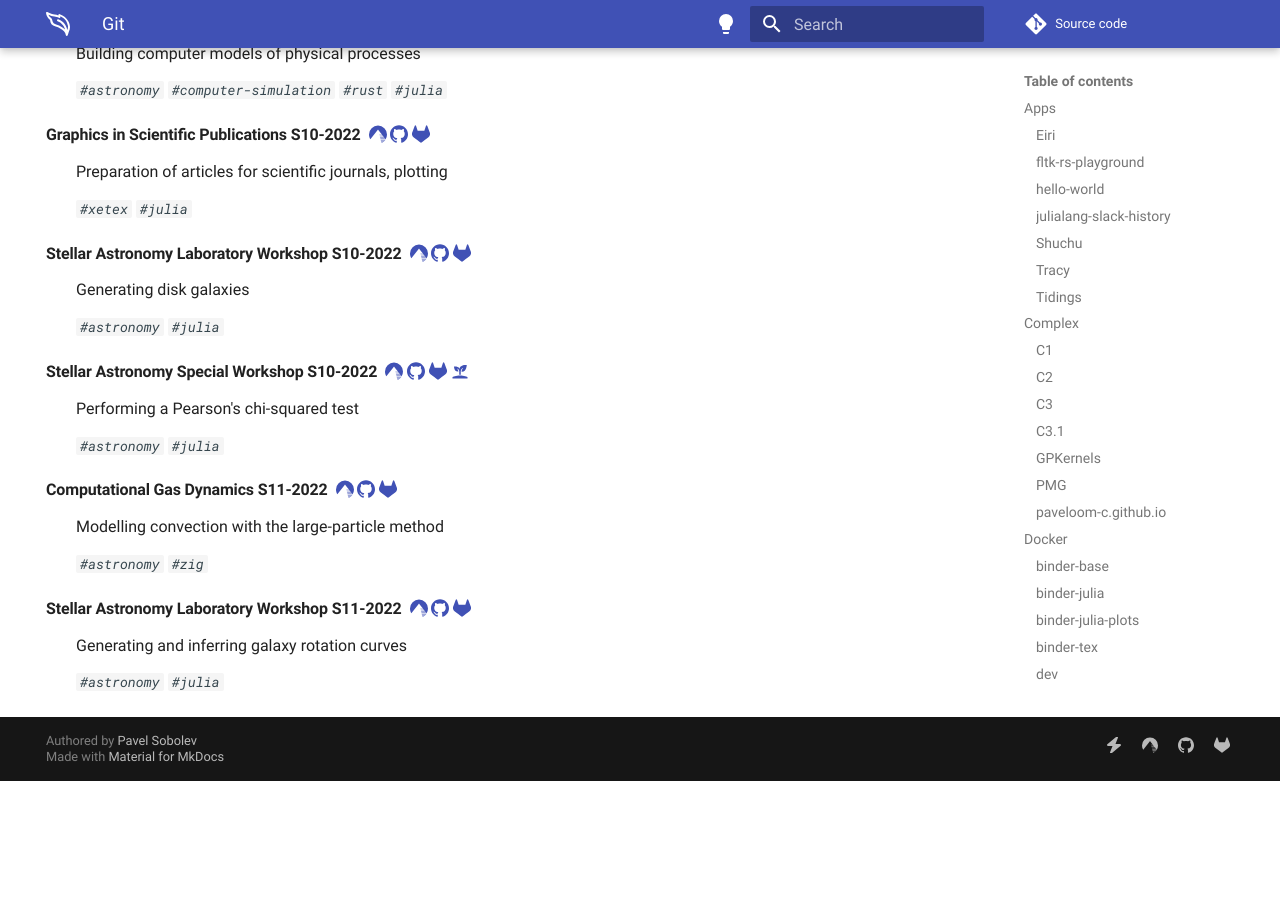
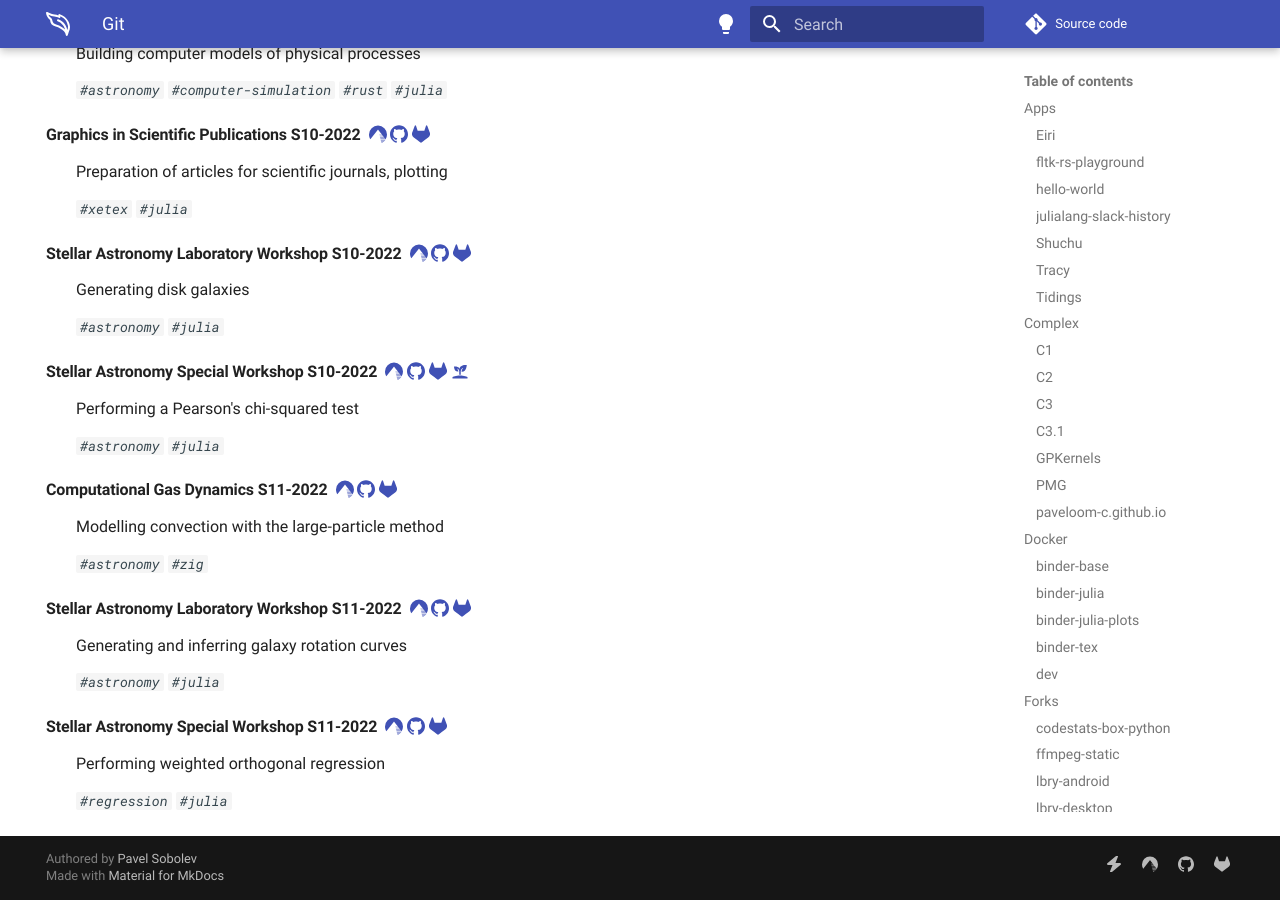
Before and after one commit to paveloom/paveloom.dev, an MkDocs documentation site: the page built from content/git.md, in a window 1280 px wide and 900 px high, scrolled down 9254 px. Built offline with MkDocs 1.6.1 and Material for MkDocs 9.7.7, drawn with Linux system fonts in a browser that asks for light colours; comment, search, counter and statistics services are not loaded; before the commit the page ends 10035 px from its top, so only the background shows below that.

Commit message:
Git: add Stellar Astronomy Special Workshop S11-2022.

```diff
--- a/content/git.md
+++ b/content/git.md
@@ -470,3 +470,9 @@
 :   Generating and inferring galaxy rotation curves
 
     *`#astronomy` `#julia`*
+
+#### Stellar Astronomy Special Workshop S11-2022 [:simple-codeberg:](https://codeberg.org/paveloom-university/Stellar-Astronomy-Special-Workshop-S11-2022) [:simple-github:](https://github.com/paveloom-university/Stellar-Astronomy-Special-Workshop-S11-2022) [:simple-gitlab:](https://gitlab.com/paveloom-g/university/s11-2022/stellar-astronomy-special-workshop)
+
+:   Performing weighted orthogonal regression
+
+    *`#regression` `#julia`*
```
